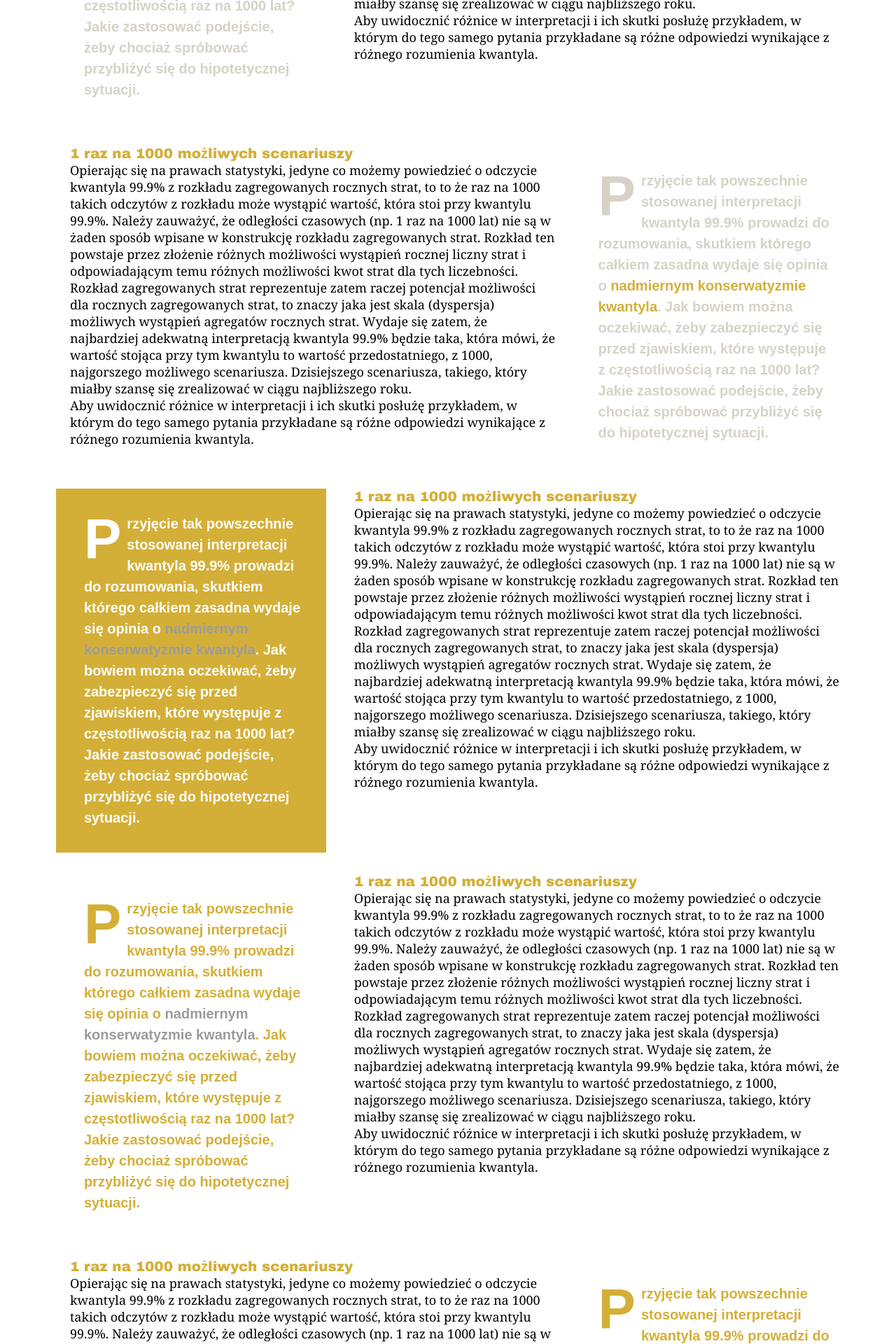
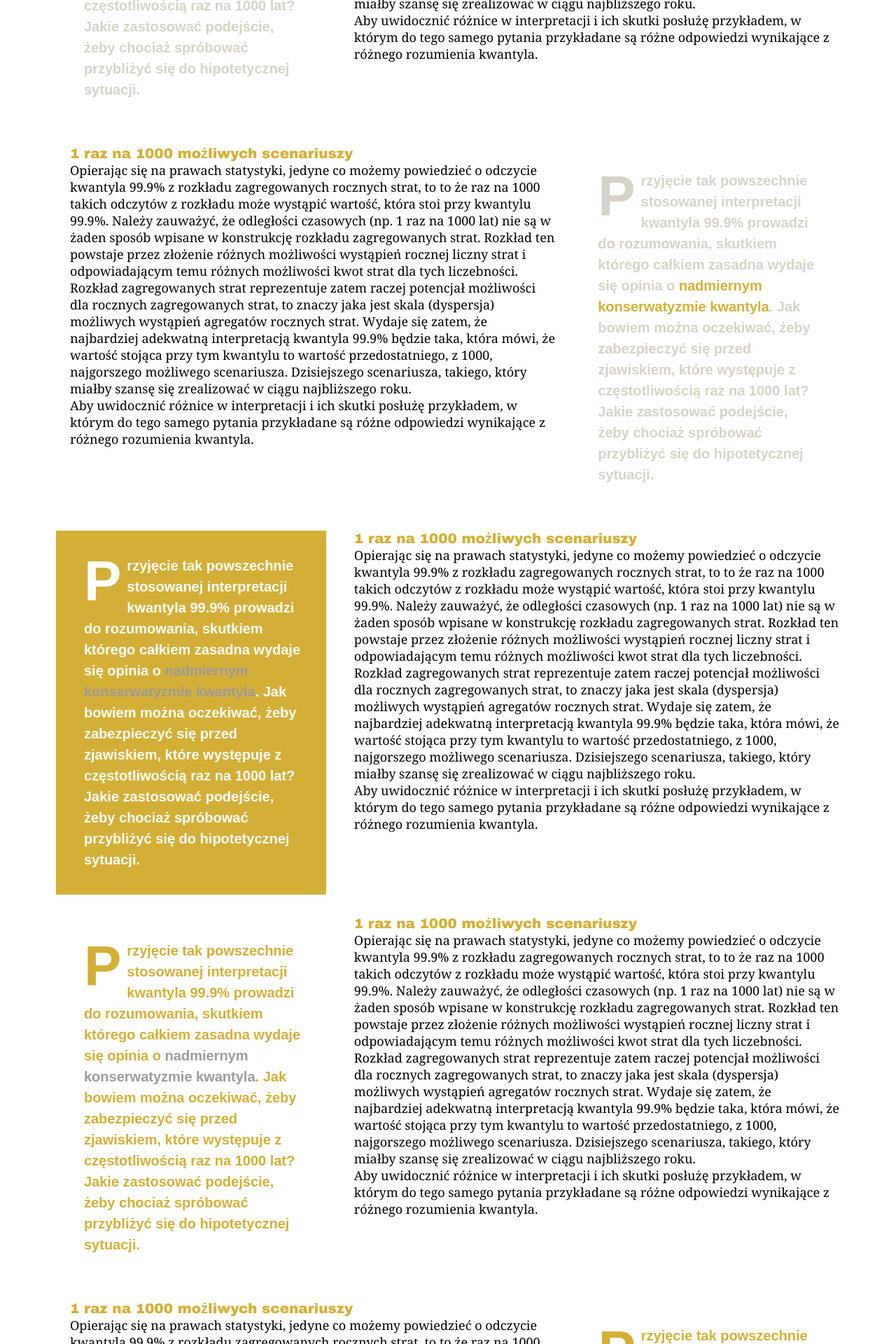
Before and after one commit to MaciejBuczak/risk-research, a Jekyll site: the page built from art-oprisk-kw999_v3_9.md, in a window 1280 px wide. Shown: the part 3582-5502 px from the top of the page at 70% size. Built offline with Jekyll 4.4.1, drawn with Linux system fonts in a browser that asks for light colours.

Commit message:
Update art-oprisk-kw999-layout_v3_9.html

```diff
--- a/_layouts/art-oprisk-kw999-layout_v3_9.html
+++ b/_layouts/art-oprisk-kw999-layout_v3_9.html
@@ -1106,7 +1106,7 @@
   </div>
 
   <!-- Lewy element - jednolite szare tło -->
-  <div class="ryzmod-o51-box" style="width: 35%; background-color: transparent; padding-left: 40px; padding-right: 10px; padding-top: 35px; padding-bottom: 35px; position: relative; border-left: 0;">
+  <div class="ryzmod-o51-box" style="width: 35%; background-color: transparent; padding-left: 40px; padding-right: 35px; padding-top: 35px; padding-bottom: 35px; position: relative; border-left: 0;">
 <p style="color: #d6d2c7; font-family: Arial, sans-serif; font-weight: bold; margin: 0; line-height: 1.5; font-size: 20px; text-align: left; text-indent: 0;">
   <span style="float: left; font-size: 400%; line-height: 0.8; margin-right: 8px; margin-top: 5px;">P</span>
   rzyjęcie tak powszechnie stosowanej interpretacji kwantyla 99.9% prowadzi do rozumowania, skutkiem którego całkiem zasadna wydaje się opinia o <span style="color: #D4AF37;">nadmiernym konserwatyzmie kwantyla</span>. Jak bowiem można oczekiwać, żeby zabezpieczyć się przed zjawiskiem, które występuje z częstotliwością raz na 1000 lat? Jakie zastosować podejście, żeby chociaż spróbować przybliżyć się do hipotetycznej sytuacji.
@@ -1179,7 +1179,7 @@
   </div>
 
   <!-- Lewy element - jednolite szare tło -->
-  <div class="ryzmod-o51-box" style="width: 35%; background-color: transparent; padding-left: 40px; padding-right: 10px; padding-top: 35px; padding-bottom: 35px; position: relative; border-left: 0;">
+  <div class="ryzmod-o51-box" style="width: 35%; background-color: transparent; padding-left: 40px; padding-right: 20px; padding-top: 35px; padding-bottom: 35px; position: relative; border-left: 0;">
 <p style="color: #D4AF37; font-family: Arial, sans-serif; font-weight: bold; margin: 0; line-height: 1.5; font-size: 20px; text-align: left; text-indent: 0;">
   <span style="float: left; font-size: 400%; line-height: 0.8; margin-right: 8px; margin-top: 5px;">P</span>
   rzyjęcie tak powszechnie stosowanej interpretacji kwantyla 99.9% prowadzi do rozumowania, skutkiem którego całkiem zasadna wydaje się opinia o <span style="color: #9B9B9B;">nadmiernym konserwatyzmie kwantyla</span>. Jak bowiem można oczekiwać, żeby zabezpieczyć się przed zjawiskiem, które występuje z częstotliwością raz na 1000 lat? Jakie zastosować podejście, żeby chociaż spróbować przybliżyć się do hipotetycznej sytuacji.
```
